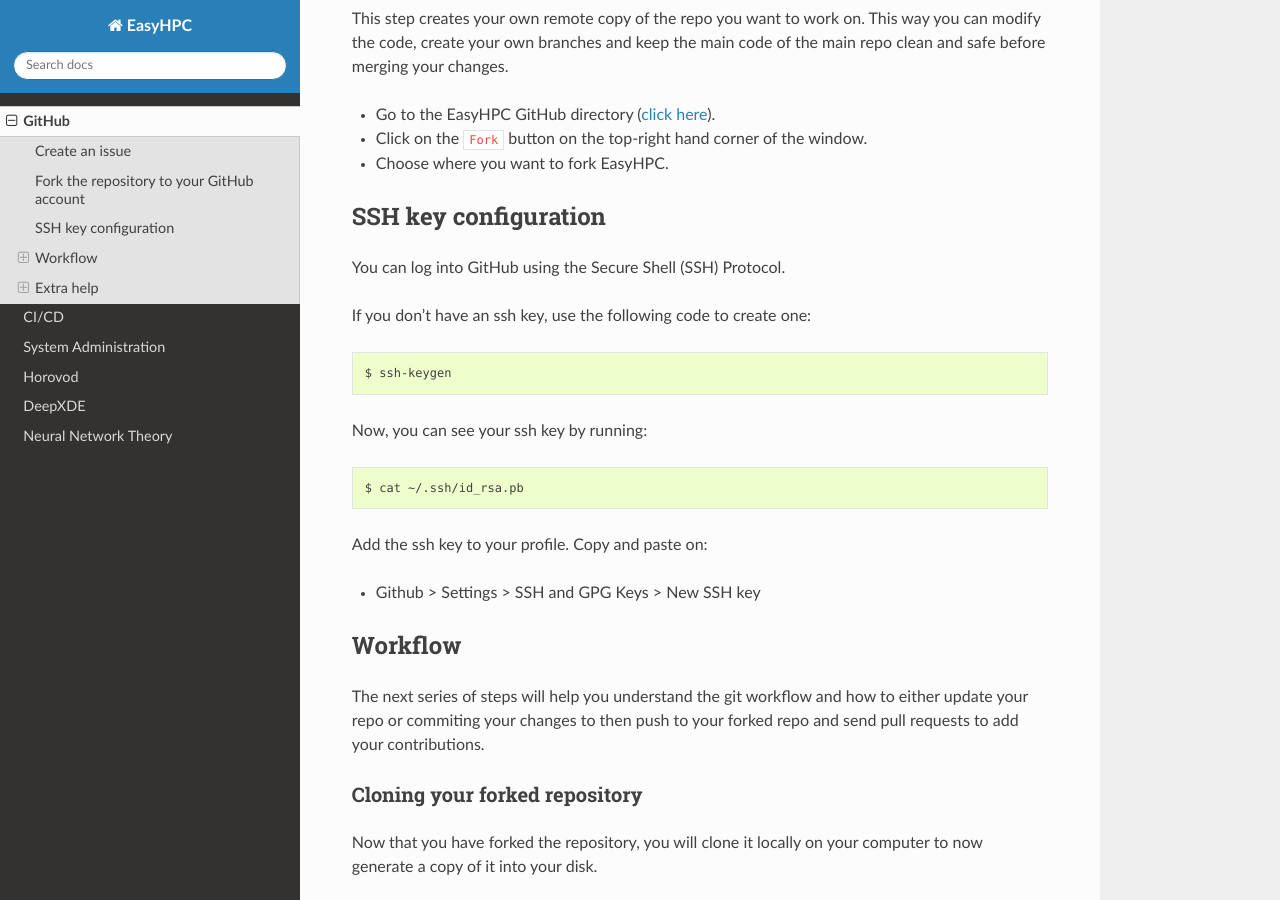
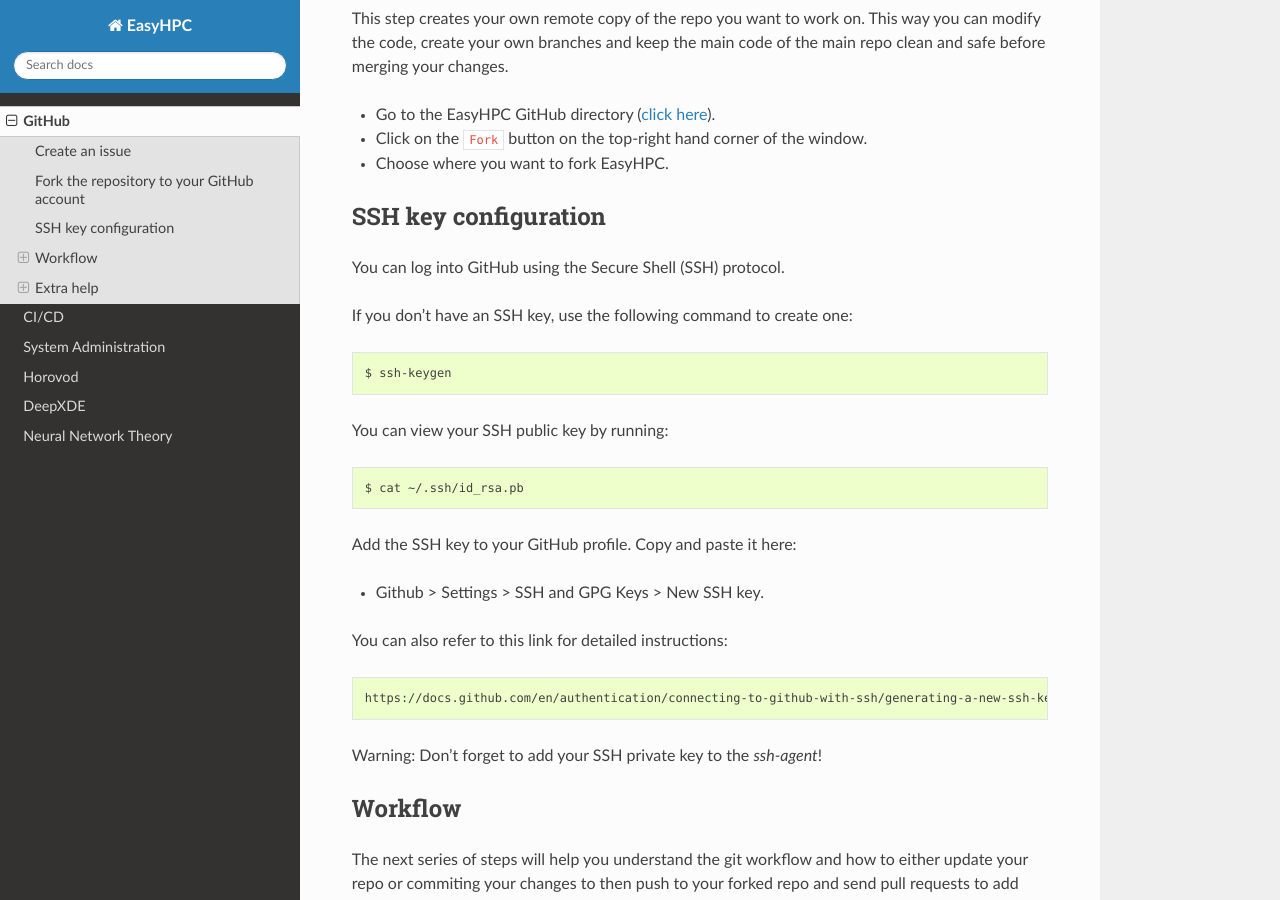
Before and after one commit to pescap/EasyHPC, a Sphinx documentation site: the page built from docs/source/github.rst, in a window 1280 px wide and 900 px high, scrolled down 554 px. Built offline with Sphinx 7.4.7 and the Read the Docs theme 3.1.0, drawn with Linux system fonts in a browser that asks for light colours.

Commit message:
minor changes, ssh agent for real in github

```diff
--- a/docs/source/github.rst
+++ b/docs/source/github.rst
@@ -29,20 +29,25 @@
 SSH key configuration
 ---------------------
 
-You can log into GitHub using the Secure Shell (SSH) Protocol.
+You can log into GitHub using the Secure Shell (SSH) protocol.
 
-If you don't have an ssh key, use the following code to create one::
+If you don't have an SSH key, use the following command to create one::
 
 	 $ ssh-keygen
 
-Now, you can see your ssh key by running::
+You can view your SSH public key by running: ::
 
 	 $ cat ~/.ssh/id_rsa.pb
 
-Add the ssh key to your profile.
-Copy and paste on:
+Add the SSH key to your GitHub profile. Copy and paste it here:
 
-* Github > Settings > SSH and GPG Keys > New SSH key
+* Github > Settings > SSH and GPG Keys > New SSH key.
+
+You can also refer to this link for detailed instructions: ::
+
+	https://docs.github.com/en/authentication/connecting-to-github-with-ssh/generating-a-new-ssh-key-and-adding-it-to-the-ssh-agent?platform=linux
+
+Warning: Don’t forget to add your SSH private key to the `ssh-agent`!
 
 Workflow
 --------
```
